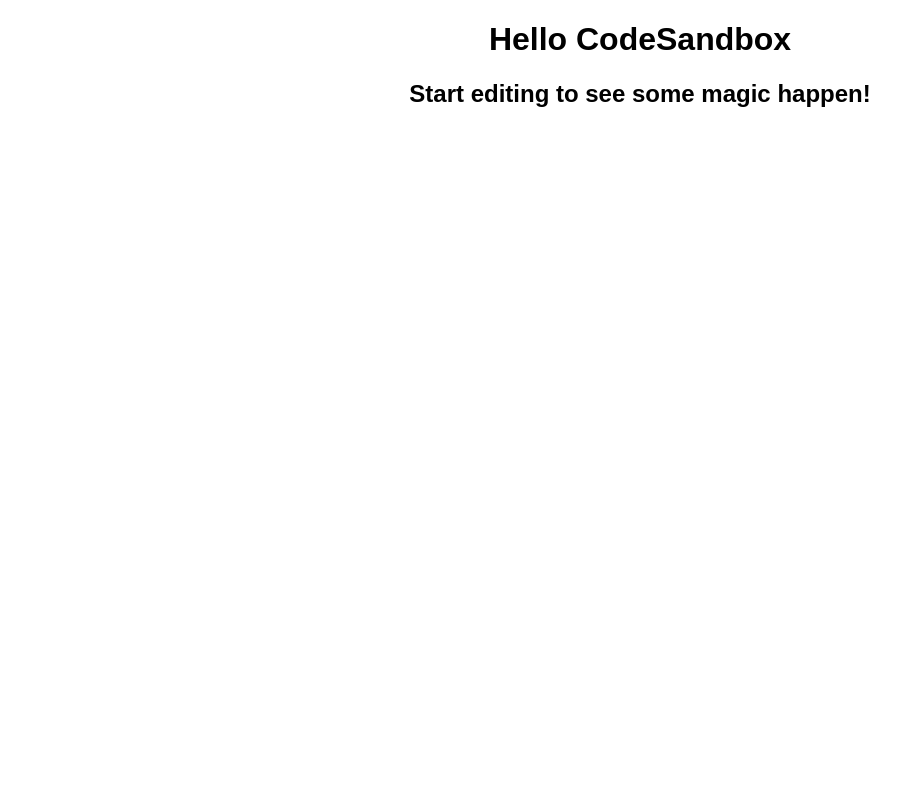
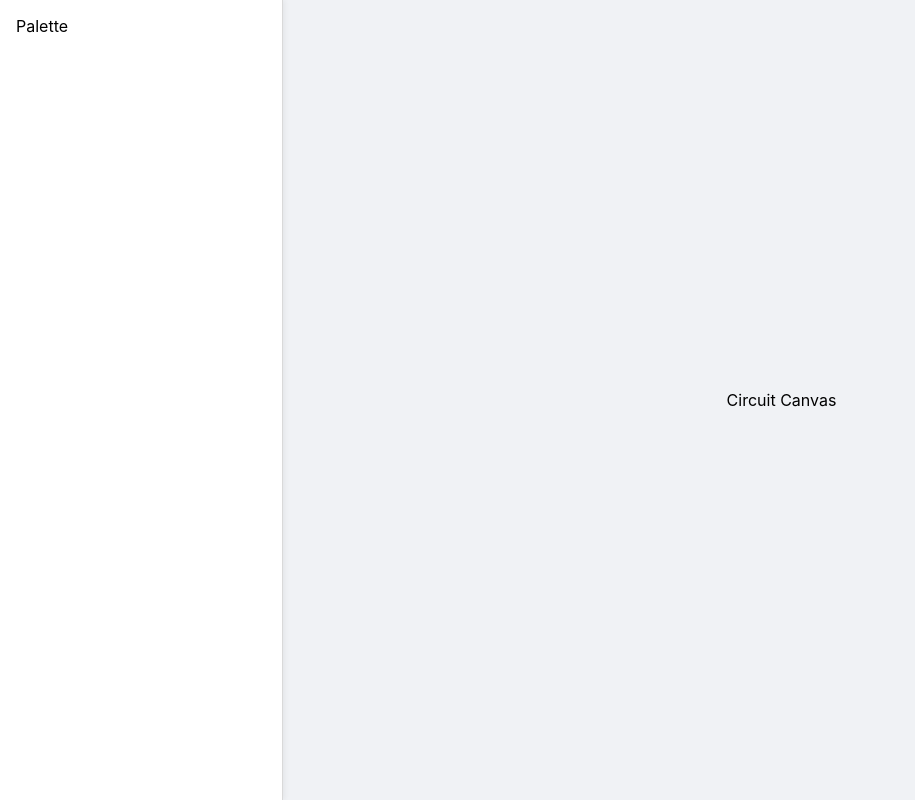
Before and after one commit to TFM21C/Plan-Technik, a React (Create React App) app: page / in a window 1280 px wide. Shown: the whole page, without its empty margins (0-915 px from the left). Built offline with nearby package versions, Linux system fonts and the light colour scheme.

Commit message:
Replace initial layout with palette and canvas

```diff
--- a/src/App.tsx
+++ b/src/App.tsx
@@ -1,10 +1,24 @@
-import "./index.css";
+// src/App.tsx
+
+import React from 'react';
+import './index.css'; // Importiert unsere globalen CSS-Stile
+
+// Importiert unsere Platzhalter-Komponenten
+import Palette from './components/ComponentPalette/Palette';
+import CircuitCanvas from './components/Canvas/CircuitCanvas';
 
 export default function App() {
   return (
-    <div className="App">
-      <h1>Hello CodeSandbox</h1>
-      <h2>Start editing to see some magic happen!</h2>
+    <div className="app-container">
+      {/* Der Container für die linke Seitenleiste/Palette */}
+      <aside className="palette-container">
+        <Palette />
+      </aside>
+
+      {/* Der Hauptbereich für die Zeichenfläche */}
+      <main className="canvas-container">
+        <CircuitCanvas />
+      </main>
     </div>
   );
 }
--- a/src/index.css
+++ b/src/index.css
@@ -1,4 +1,41 @@
-.App {
-  font-family: sans-serif;
-  text-align: center;
+/* src/index.css */
+
+/* Setzt grundlegende Stile für die gesamte Seite zurück */
+body {
+  margin: 0;
+  font-family: -apple-system, BlinkMacSystemFont, 'Segoe UI', 'Roboto', 'Oxygen',
+    'Ubuntu', 'Cantarell', 'Fira Sans', 'Droid Sans', 'Helvetica Neue',
+    sans-serif;
+  -webkit-font-smoothing: antialiased;
+  -moz-osx-font-smoothing: grayscale;
+  background-color: #f0f2f5; /* Ein leichter Grauton für den Hintergrund */
 }
+
+/* Sorgt dafür, dass unsere App die volle Höhe des Bildschirms einnimmt */
+#root {
+  height: 100vh;
+}
+
+/* Das ist unser Haupt-Container, der Flexbox für das Layout verwendet */
+.app-container {
+  display: flex; /* Ordnet Kind-Elemente (Palette, Canvas) nebeneinander an */
+  height: 100%;
+}
+
+/* Container für die Bauteil-Palette */
+.palette-container {
+  width: 250px; /* Eine feste Breite für die Palette */
+  padding: 1rem;
+  background-color: #ffffff; /* Weißer Hintergrund */
+  border-right: 1px solid #d9d9d9; /* Eine feine Trennlinie */
+  box-shadow: 2px 0 5px rgba(0, 0, 0, 0.05); /* Ein leichter Schatten */
+}
+
+/* Container für die Zeichenfläche */
+.canvas-container {
+  flex-grow: 1; /* Nimmt den restlichen verfügbaren Platz ein */
+  padding: 1rem;
+  display: flex;
+  justify-content: center;
+  align-items: center;
+}
```
